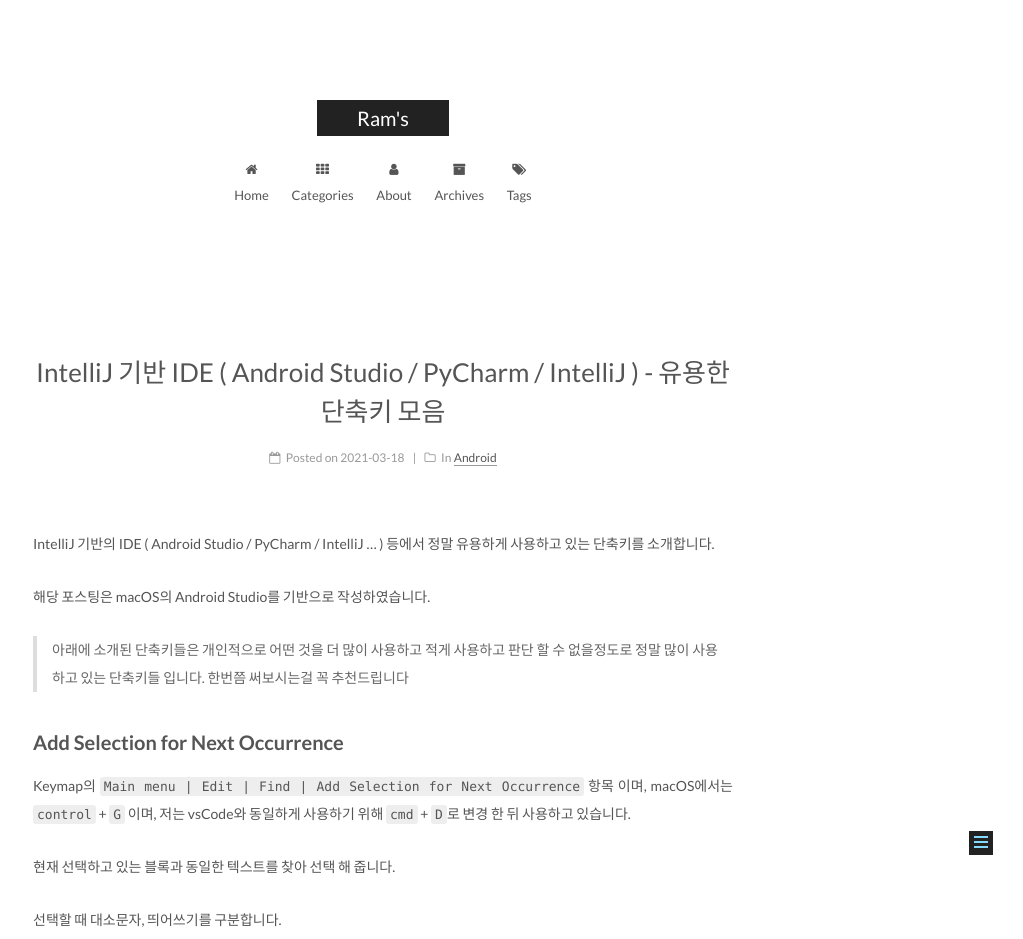
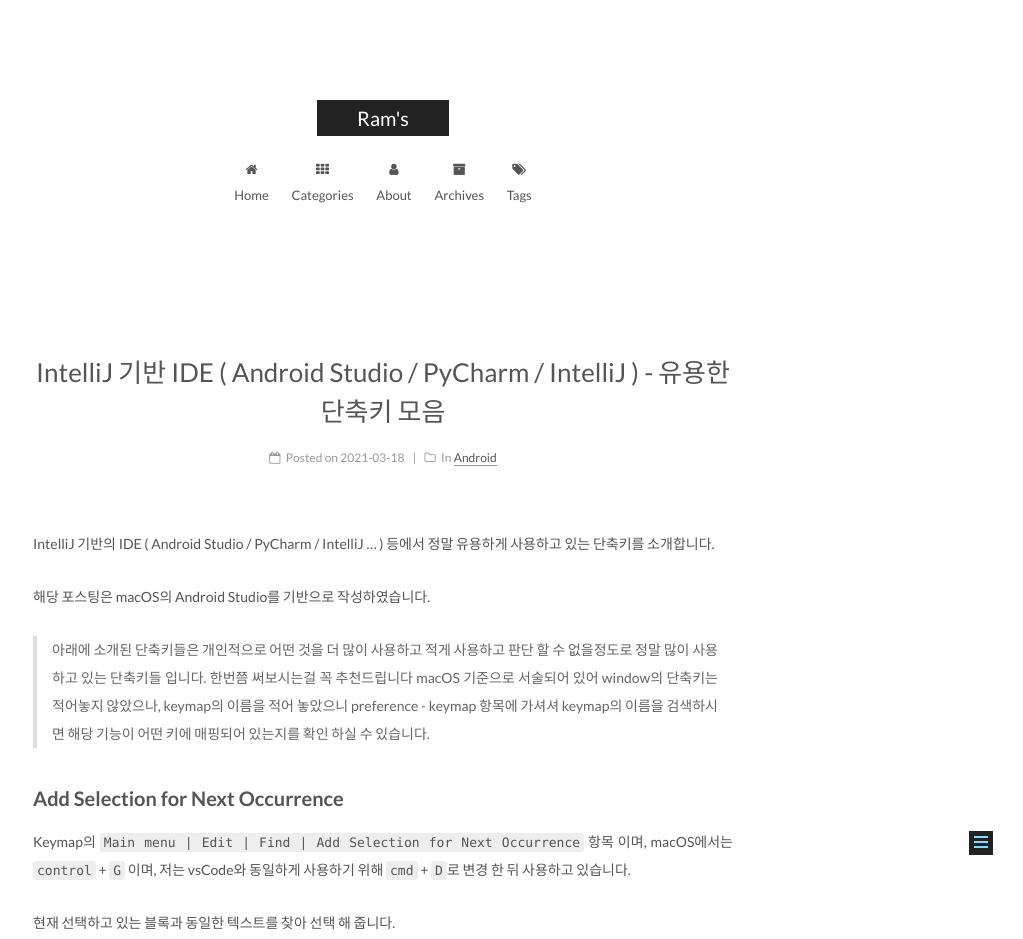
Before and after one commit to kangraemin/kangraemin.github.io, a Jekyll site: the page built from _posts/2021-03-18-IntelliJ-keymap.md, in a window 1280 px wide. Shown: the top 939 px of the page, without its empty margins (257-1280 px from the left). Built offline with Jekyll 4.4.1, drawn with Linux system fonts in a browser that asks for light colours; comment, search, counter and statistics services are not loaded; grey boxes are pictures that could not be loaded.

Commit message:
Add memo for window

```diff
--- a/_posts/2021-03-18-IntelliJ-keymap.md
+++ b/_posts/2021-03-18-IntelliJ-keymap.md
@@ -18,6 +18,7 @@ IntelliJ 기반의 IDE ( Android Studio / PyCharm / IntelliJ ... ) 등에서 정
 
 > 아래에 소개된 단축키들은 개인적으로 어떤 것을 더 많이 사용하고 적게 사용하고 판단 할 수 없을정도로 정말 많이 사용하고 있는 단축키들 입니다.
 > 한번쯤 써보시는걸 꼭 추천드립니다
+> macOS 기준으로 서술되어 있어 window의 단축키는 적어놓지 않았으나, keymap의 이름을 적어 놓았으니 preference - keymap 항목에 가셔셔 keymap의 이름을 검색하시면 해당 기능이 어떤 키에 매핑되어 있는지를 확인 하실 수 있습니다.
 
 ## Add Selection for Next Occurrence
 
```
